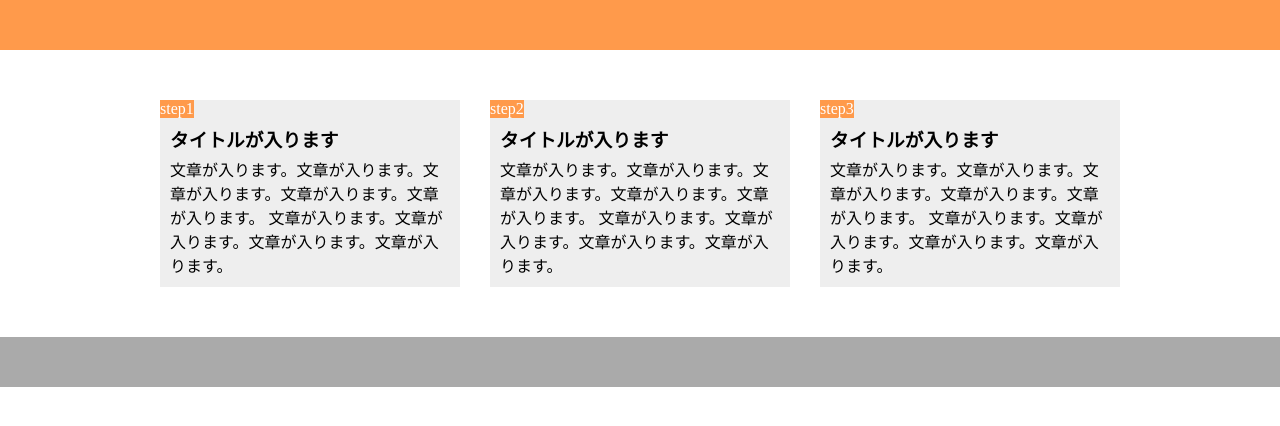
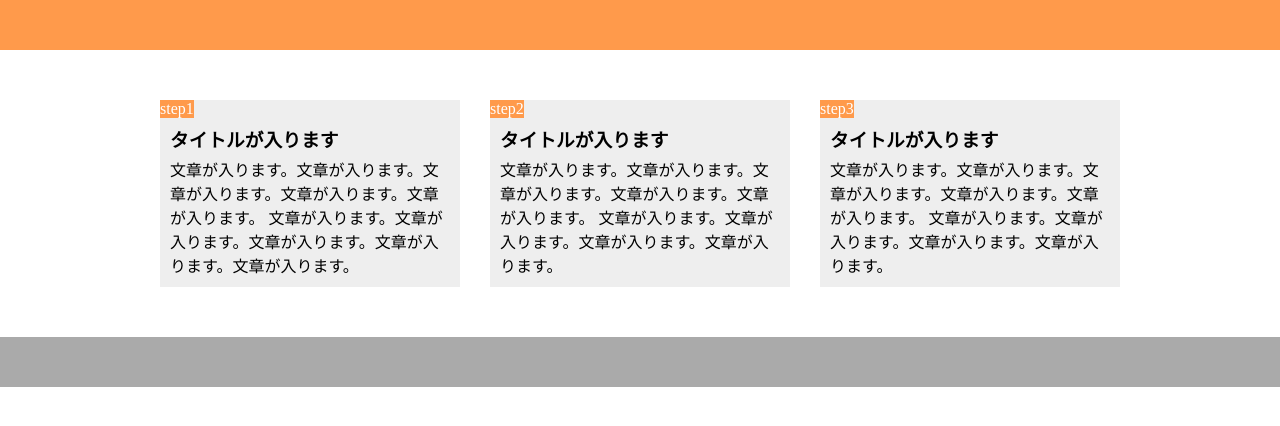
Before and after one commit to suzuuuh/chapter9_exercise, a plain HTML site: page index.html in a window 1280 px wide. Drawn offline with Linux system fonts and the light colour scheme.

Commit message:
indexに変更を加えました

```diff
--- a/index.html
+++ b/index.html
@@ -17,7 +17,7 @@
         <h3 class="step-box-heading">タイトルが入ります</h3>
         <div class="step-box-text">
         <p>文章が入ります。文章が入ります。文章が入ります。文章が入ります。文章が入ります。
-            文章が入ります。文章が入ります。文章が入ります。文章が入ります。</p>
+            文章が入ります。文章が入ります。文章が入ります。文章が入ります。文章が入ります。</p>
             <span class="category">step1</span>
         </div>
         </div>
```
